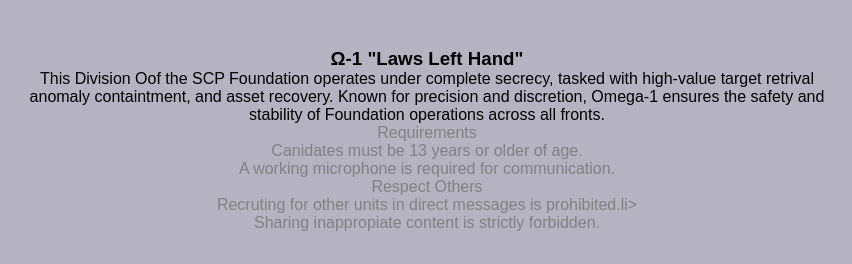
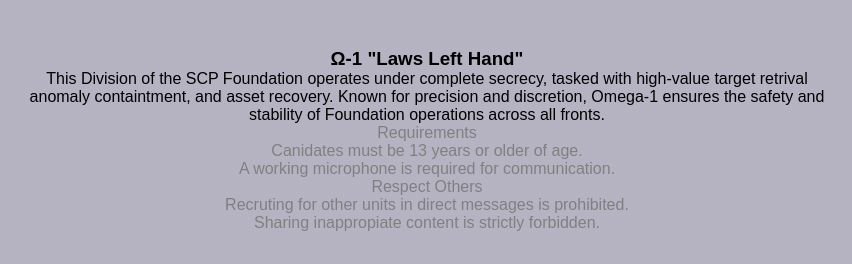
Before and after one commit to Reallycooldude11sigma/OMEGA-1, a plain HTML site: page Selections.html in a window 1280 px wide. Shown: the part 260-524 px from the top of the page, 213-1065 px from the left. Drawn offline with Linux system fonts and the light colour scheme.

Commit message:
Add files via upload

```diff
--- a/Selections.html
+++ b/Selections.html
@@ -21,7 +21,7 @@
         <div class="content">
             <h3>Ω-1 "Laws Left Hand"</h3>
     <p>
-        This Division Oof the SCP Foundation operates under complete secrecy, tasked with high-value target retrival
+        This Division of the SCP Foundation operates under complete secrecy, tasked with high-value target retrival
         <br>
         anomaly containtment, and asset recovery. Known for precision and discretion, Omega-1 ensures the safety and
         <br>
@@ -32,7 +32,7 @@
             <li>Canidates must be 13 years or older of age.</li>
             <li>A working microphone is required for communication.</li>
             <li>Respect Others</li>
-            <li>Recruting for other units in direct messages is prohibited.li>
+            <li>Recruting for other units in direct messages is prohibited.</li>
             <li>Sharing inappropiate content is strictly forbidden.</li>
 
         </ul>
```
